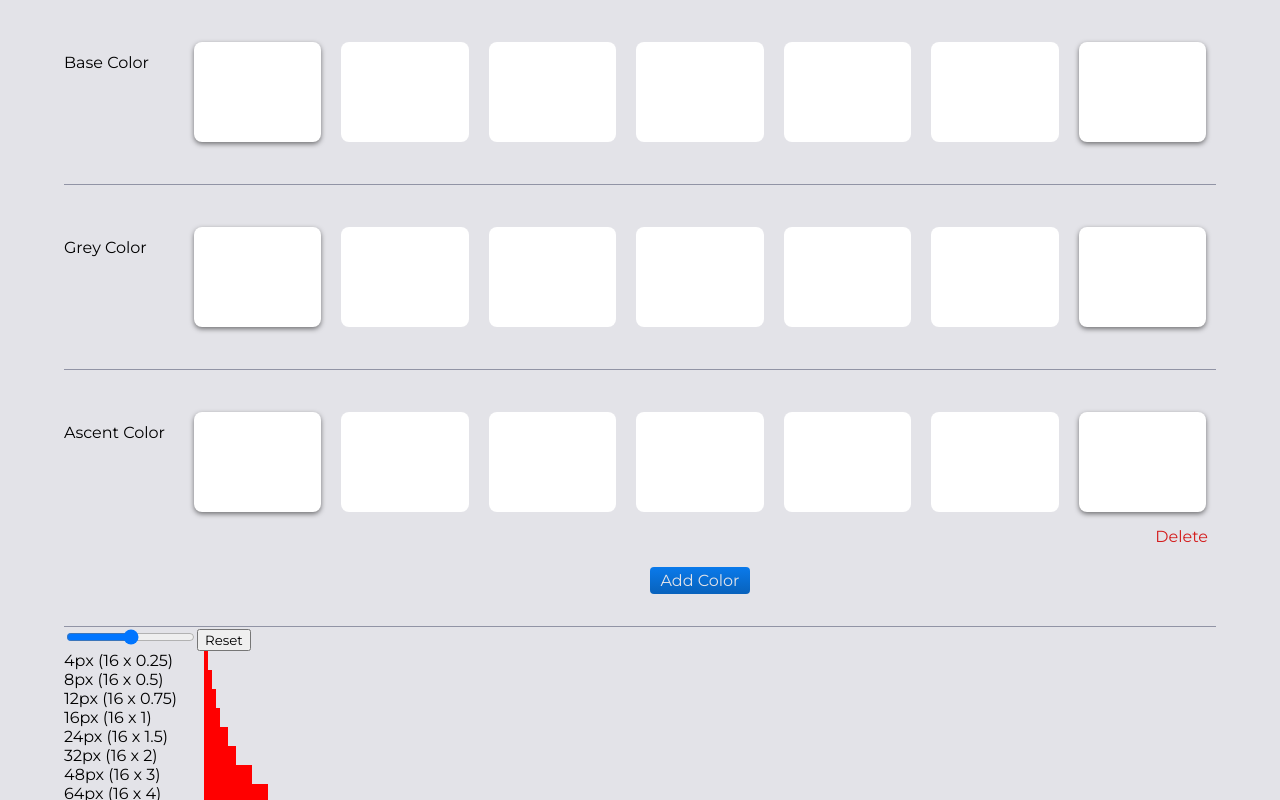
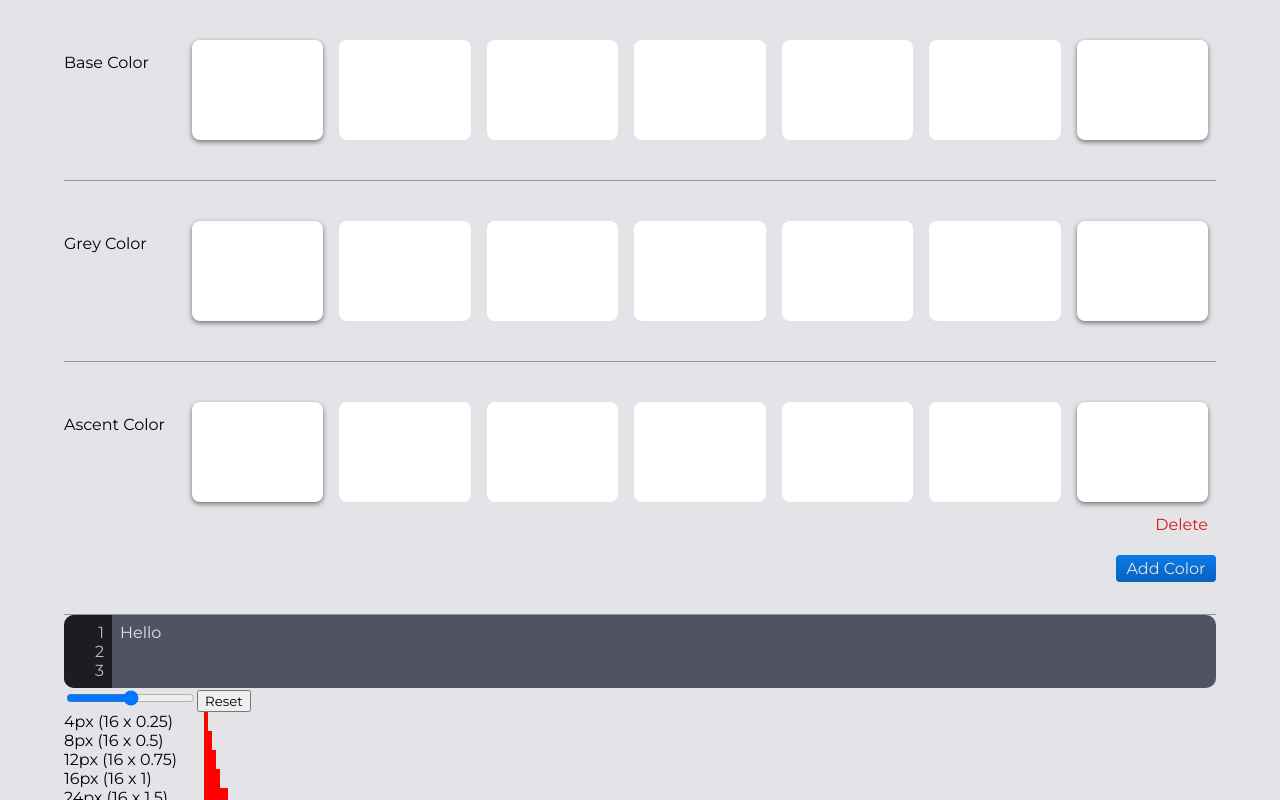
Before and after one commit to accierro/stylish, a React (Create React App) app: page / in a window 1280 px wide. Built offline with nearby package versions, Linux system fonts and the light colour scheme.

Commit message:
Create LinedDiv component

```diff
--- a/src/App.tsx
+++ b/src/App.tsx
@@ -9,6 +9,7 @@ import ColorView from "./components/views/ColorView";
 import ShadowView from "./components/views/ShadowView";
 import "./css/ColorPicker.scss";
 import "./css/Main.scss";
+import "./css/LinedDiv.scss";
 
 const App: React.FC = () => {
   const [state, setState] = useState<StyleContextState>(defaultValue);
--- /dev/null
+++ b/src/components/color/ColorMenu.tsx
@@ -0,0 +1,12 @@
+import React from "react";
+import LinedDiv from "../input/LinedDIv";
+
+const ColorMenu: React.FC = () => {
+  return (
+    <div>
+      <LinedDiv />
+    </div>
+  );
+};
+
+export default ColorMenu;
--- /dev/null
+++ b/src/components/input/LinedDIv.tsx
@@ -0,0 +1,44 @@
+import React, { useRef, useEffect, useState } from "react";
+
+function createNumLines(num: number) {
+  const arr = [];
+  for (let i = 0; i < num; i++) {
+    arr.push(<div>{i + 1}</div>);
+  }
+  return arr;
+}
+
+const LinedDiv: React.FC = () => {
+  const lineRef = useRef<HTMLDivElement | null>(null);
+  const [numOfLines, setNumOfLines] = useState<number>(1);
+
+  useEffect(() => {
+    if (lineRef.current) {
+      const height = lineRef.current.getBoundingClientRect().height;
+      setNumOfLines(height / 19);
+    }
+  }, [lineRef.current]);
+  return (
+    <div className="code-snippet-container">
+      <div className="code-snippet-line-column" ref={lineRef}>
+        {createNumLines(numOfLines)}
+      </div>
+      <div
+        className="code-snippet-text-area"
+        contentEditable="true"
+        onInput={e => {
+          const num = (e.target as Element).innerHTML
+            .split("</pre>")
+            .filter(d => d !== "").length;
+          if (numOfLines !== num) {
+            setNumOfLines(num);
+          }
+        }}
+      >
+        <pre>Hello</pre>
+      </div>
+    </div>
+  );
+};
+
+export default LinedDiv;
--- a/src/components/views/ColorView.tsx
+++ b/src/components/views/ColorView.tsx
@@ -1,13 +1,15 @@
 import React from "react";
 import SingleColor from "../color/SingleColor";
 import MultipleColor from "../color/MultipleColor";
+import ColorMenu from "../color/ColorMenu";
 
 const ColorView: React.FC = () => {
   return (
     <div className="color-view">
       <SingleColor title="Base Color" />
-      <SingleColor title="Grey Color" limit={{ s: { min: 0, max: 30 } }} />
+      <SingleColor title="Grey Color" limit={{ s: { min: 0, max: 40 } }} />
       <MultipleColor title="Ascent Color" />
+      <ColorMenu />
     </div>
   );
 };
--- /dev/null
+++ b/src/css/LinedDiv.scss
@@ -0,0 +1,27 @@
+@import "./Variables.scss";
+
+.code-snippet-container {
+  display: flex;
+  flex-direction: row;
+  background: $grey-color3;
+  border-radius: 10px;
+  overflow: hidden;
+  color: $grey-color7;
+
+  .code-snippet-line-column {
+    width: 40px;
+    text-align: right;
+    padding: 8px 8px 8px 0;
+    background: $grey-color1;
+    color: $grey-color6;
+  }
+
+  .code-snippet-text-area {
+    padding: 8px;
+
+    pre {
+      margin: 0;
+      font-family: "Montserrat", sans-serif;
+    }
+  }
+}
--- a/src/css/Main.scss
+++ b/src/css/Main.scss
@@ -52,7 +52,7 @@ button {
 
     .color-samples {
       flex: 1;
-      padding: 10px;
+      padding: 8px;
       position: relative;
       height: 100px;
       .color-example {
@@ -131,6 +131,7 @@ button {
       margin-top: 16px;
       font-size: 16px;
       cursor: pointer;
+      align-self: flex-end;
       &:hover {
         background: $base-color3;
       }
```
